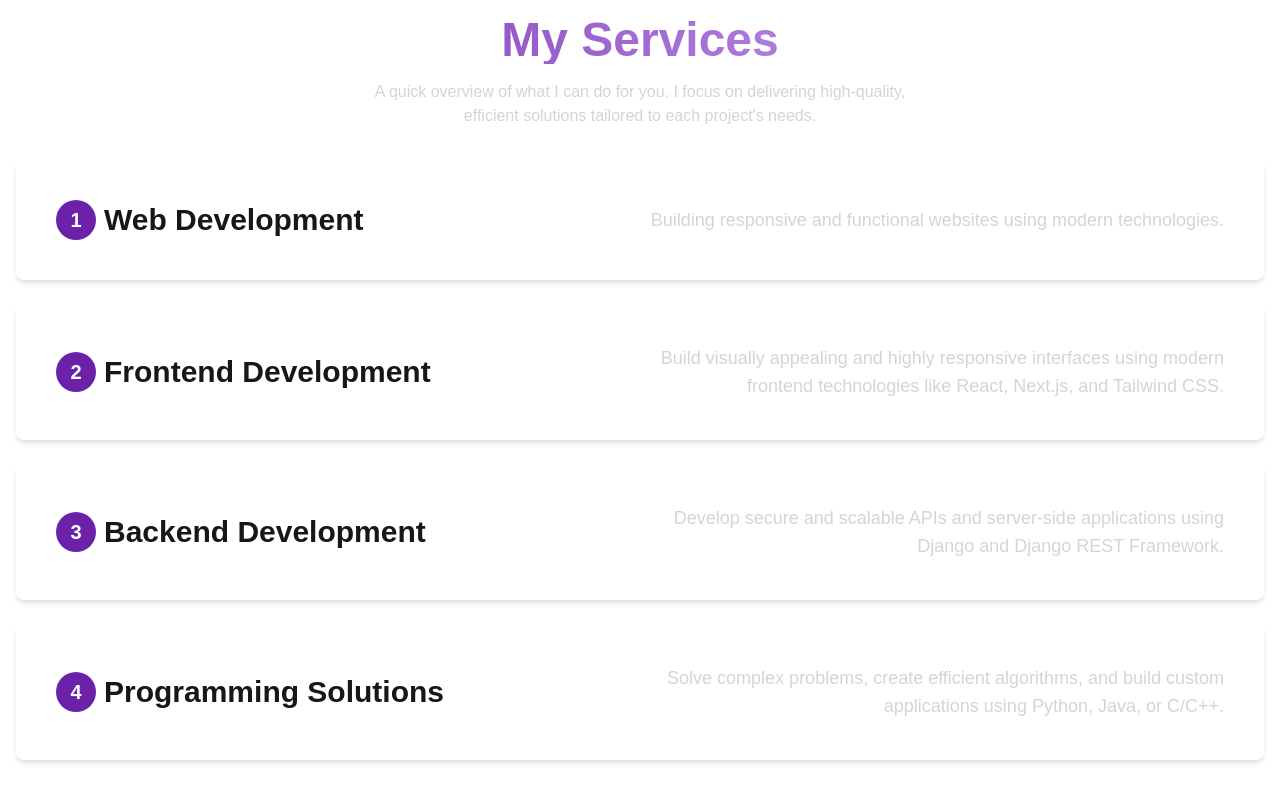
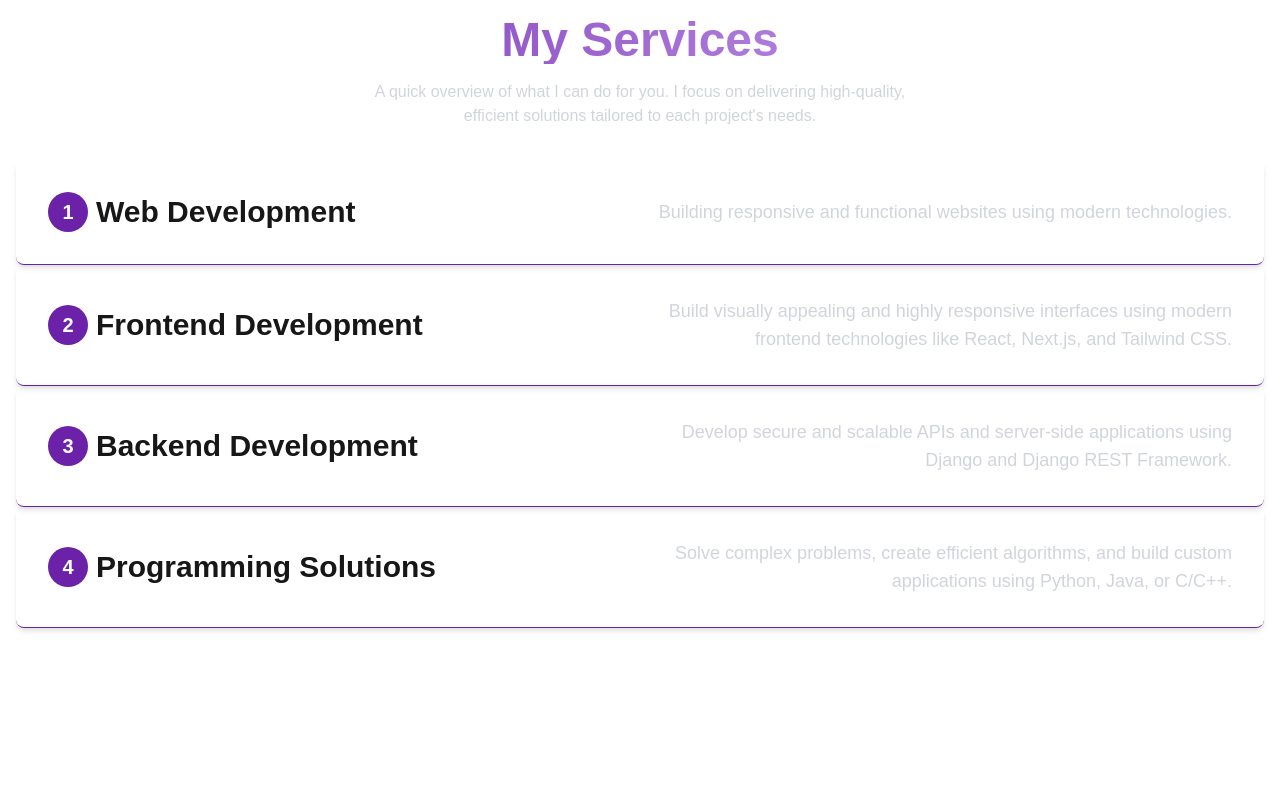
Before and after one commit to TahmidMuntaser/Personal_Portfolio_Web, a Next.js app in the folder myproject/: page /sample in a window 1280 px wide. Shown: the part 909-1709 px from the top of the page. After the commit the page ends 1577 px from the top, so only its background shows below. Built offline with nearby package versions, Linux system fonts and the light colour scheme.

Commit message:
services card upd

```diff
--- a/myproject/src/app/sample/components/ui/Services.jsx
+++ b/myproject/src/app/sample/components/ui/Services.jsx
@@ -11,11 +11,11 @@ const Services = ({ services }) => {
                     A quick overview of what I can do for you. I focus on delivering
                     high-quality, efficient solutions tailored to each project's needs.
                 </p>
-                <div className="grid grid-cols-1 gap-6">
+                <div className="grid grid-cols-1 gap-0">
                     {services.map((service) => (
                         <div
                             key={service.id}
-                            className="bg-gray-1000 hover:bg-purple-800 p-10 rounded-lg shadow-md hover:shadow-lg transition min-h-12"
+                            className="bg-gray-1000 hover:bg-purple-800 p-8 rounded-lg shadow-md hover:shadow-lg transition min-h-4 border-b-[1px] border-purple-800"
                         >
                             <div className="grid grid-cols-2 items-center">
                                 {/* Left Part: ID and Title */}
```
